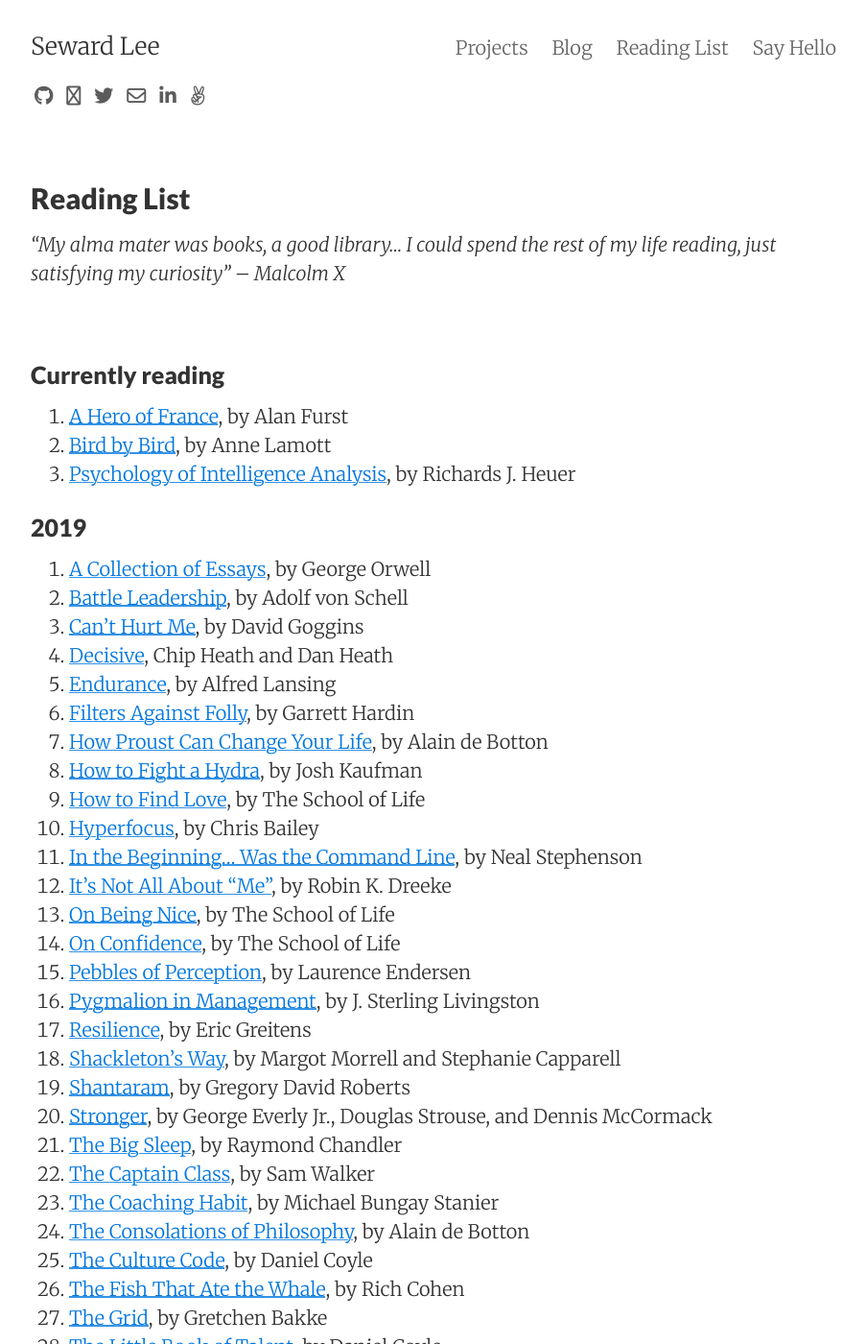
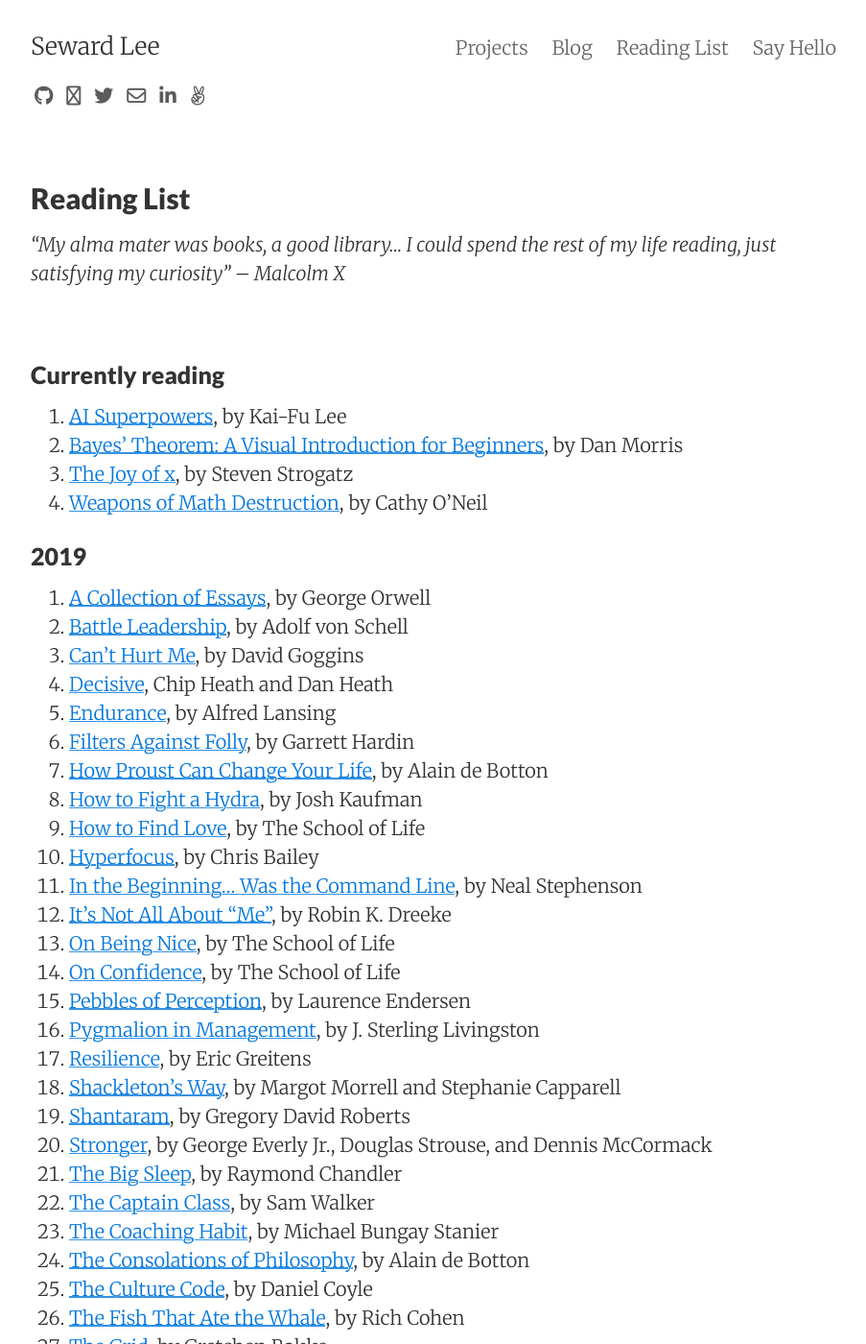
Before and after one commit to sewardlee337/sewardlee337.github.io, a Jekyll site: the page built from readinglist.md, in a window 1280 px wide and 1400 px high. Shown: the whole window at 96% size, without its empty margins (188-1091 px from the left). Built offline with Jekyll 4.4.1, drawn with Linux system fonts in a browser that asks for light colours; nearby versions of some CDN libraries; some of the changed text lies outside the part shown.

Commit message:
Update reading list

```diff
--- a/readinglist.md
+++ b/readinglist.md
@@ -12,9 +12,11 @@
 
 ### Currently reading
 
-1. [A Hero of France](https://amzn.to/2xa8DPo), by Alan Furst
-1. [Bird by Bird](https://amzn.to/2SMSF7S), by Anne Lamott
-1. [Psychology of Intelligence Analysis](https://amzn.to/2TfQ60S), by Richards J. Heuer
+1. [AI Superpowers](https://amzn.to/2Hh6siF), by Kai-Fu Lee
+1. [Bayes' Theorem: A Visual Introduction for Beginners](https://amzn.to/33pCbaM), by Dan Morris
+1. [The Joy of x](https://amzn.to/2YRPHog), by Steven Strogatz
+1. [Weapons of Math Destruction](https://amzn.to/33Q387F), by Cathy O'Neil
+
 
 ### 2019
 
```
Also changed, not shown: other parts of readinglist.md (+1 -0 lines).
